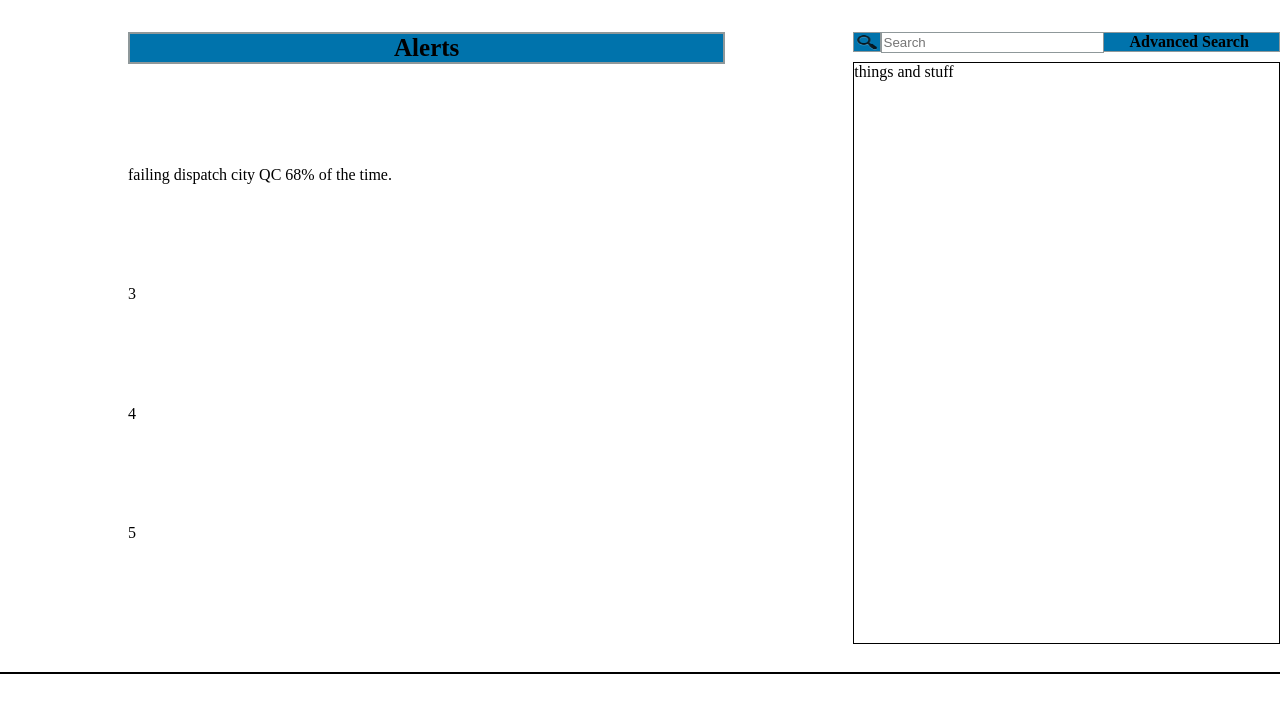
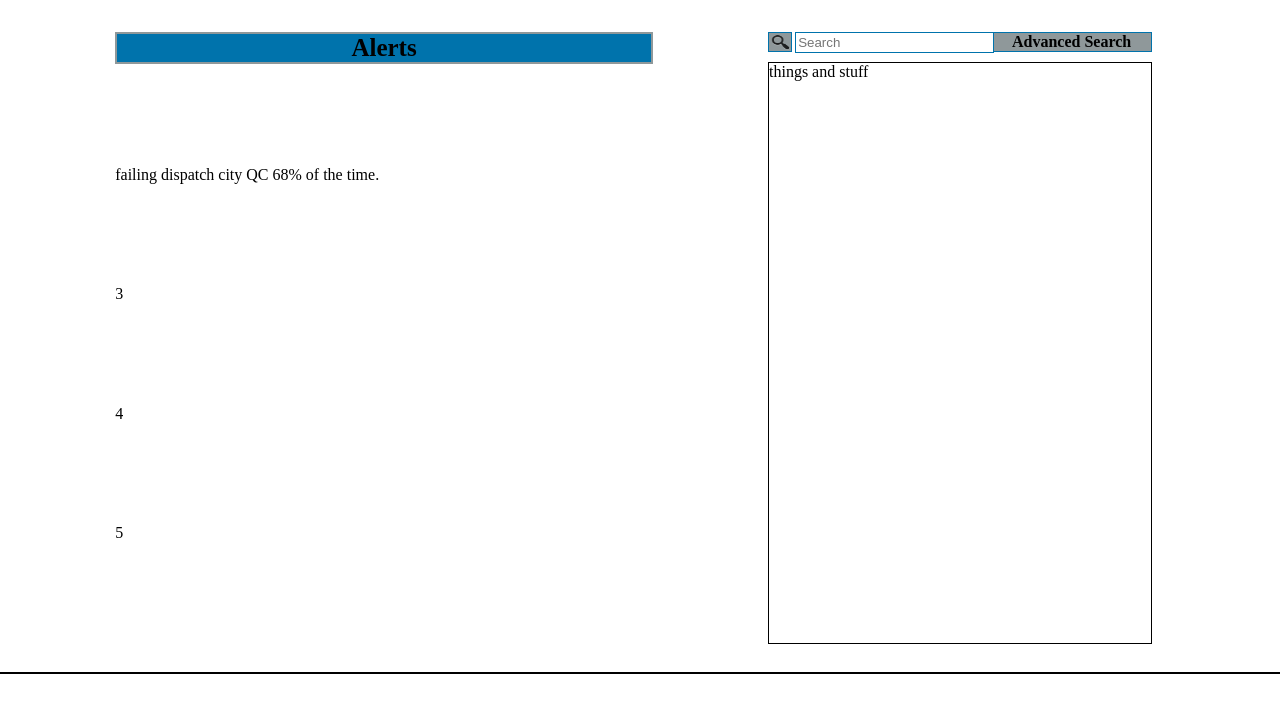
Before and after one commit to Brettj85/engineerAssist, a plain HTML site: page index.html in a window 1280 px wide. Shown: the part 88-802 px from the top of the page. Drawn offline with Linux system fonts and the light colour scheme.

Commit message:
made a lst minute change to the color scheme

```diff
--- a/css/main.css
+++ b/css/main.css
@@ -191,7 +191,7 @@ grid area "box#" between box 7 and its predecessor --- */
 
 /* --- home page setup --- */
 .homeInner{
-    width: 100%;
+    width: 90%;
     height: 90%;
     display: grid;
     grid-template-columns: 1fr 1fr 1fr;
@@ -247,13 +247,14 @@ grid area "box#" between box 7 and its predecessor --- */
 .search{
     display: grid;
     grid-template-columns: .75fr 6fr 5fr;
+    grid-column-gap: 3px;
     grid-template-areas:
     "searchbox2 searchbox3 searchbox1";
 }
 
 .selector{
-    background-color: #0073AC;
-    border: 1px solid #8F989A;
+    background-color: #8F989A;
+    border: 1px solid #0073AC;
     text-align: center;
     text-justify: center;
     font-weight: bolder;
@@ -263,8 +264,8 @@ grid area "box#" between box 7 and its predecessor --- */
     background-image: url(../img/magglass.png);
     background-repeat: no-repeat;
     background-size: 100% 100%;
-    border: 1px solid #8F989A;
-    background-color: #0073AC;
+    border: 1px solid #0073AC;
+    background-color: #8F989A;
 }
 
 .searchInput{
@@ -273,7 +274,7 @@ grid area "box#" between box 7 and its predecessor --- */
 .searchInput > input{
     width: 100%;
     height: 84%;
-    border: 1px solid #8F989A;
+    border: 1px solid #0073AC;
 }
 .bookmarks{
     border: 1px solid;
```
